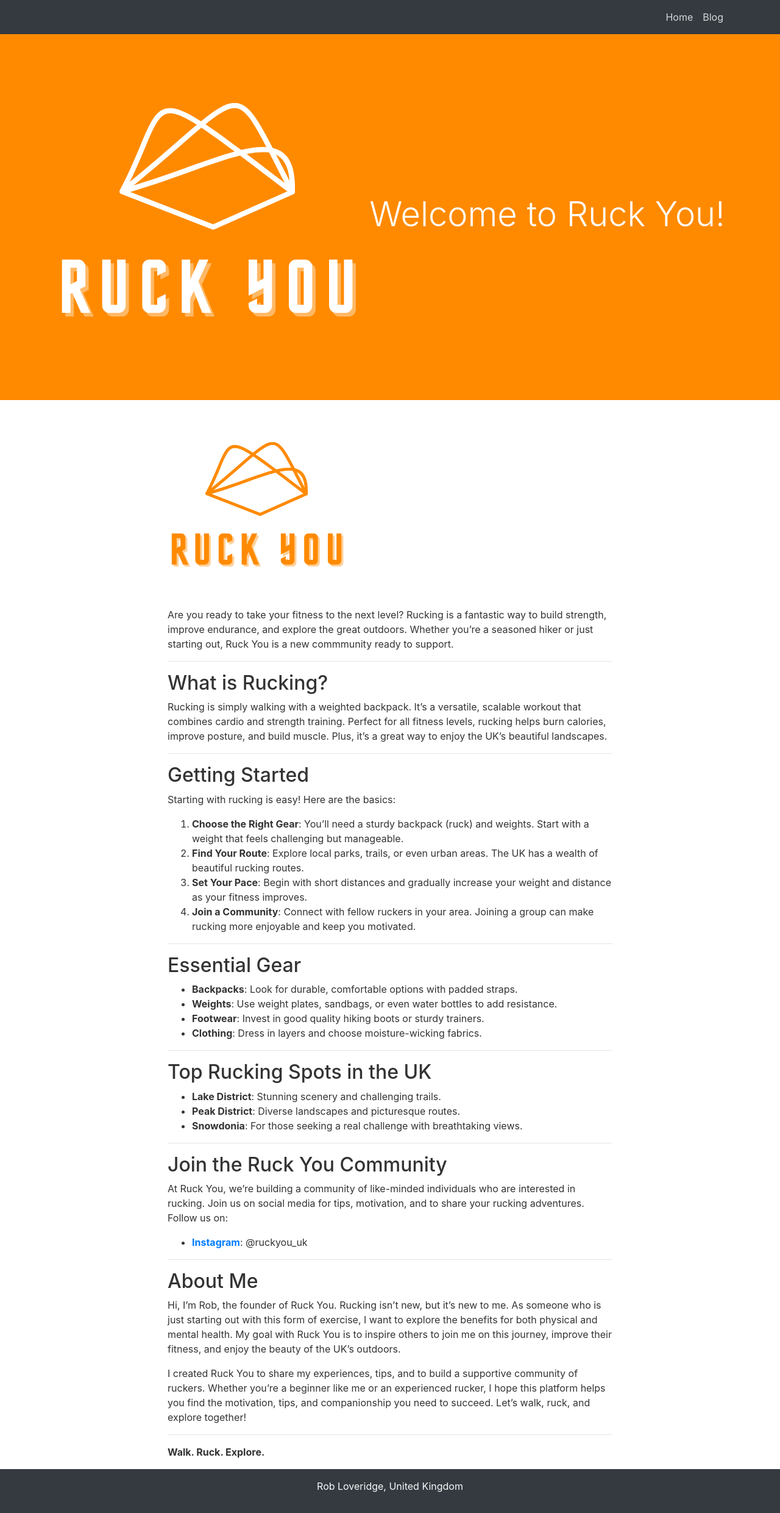
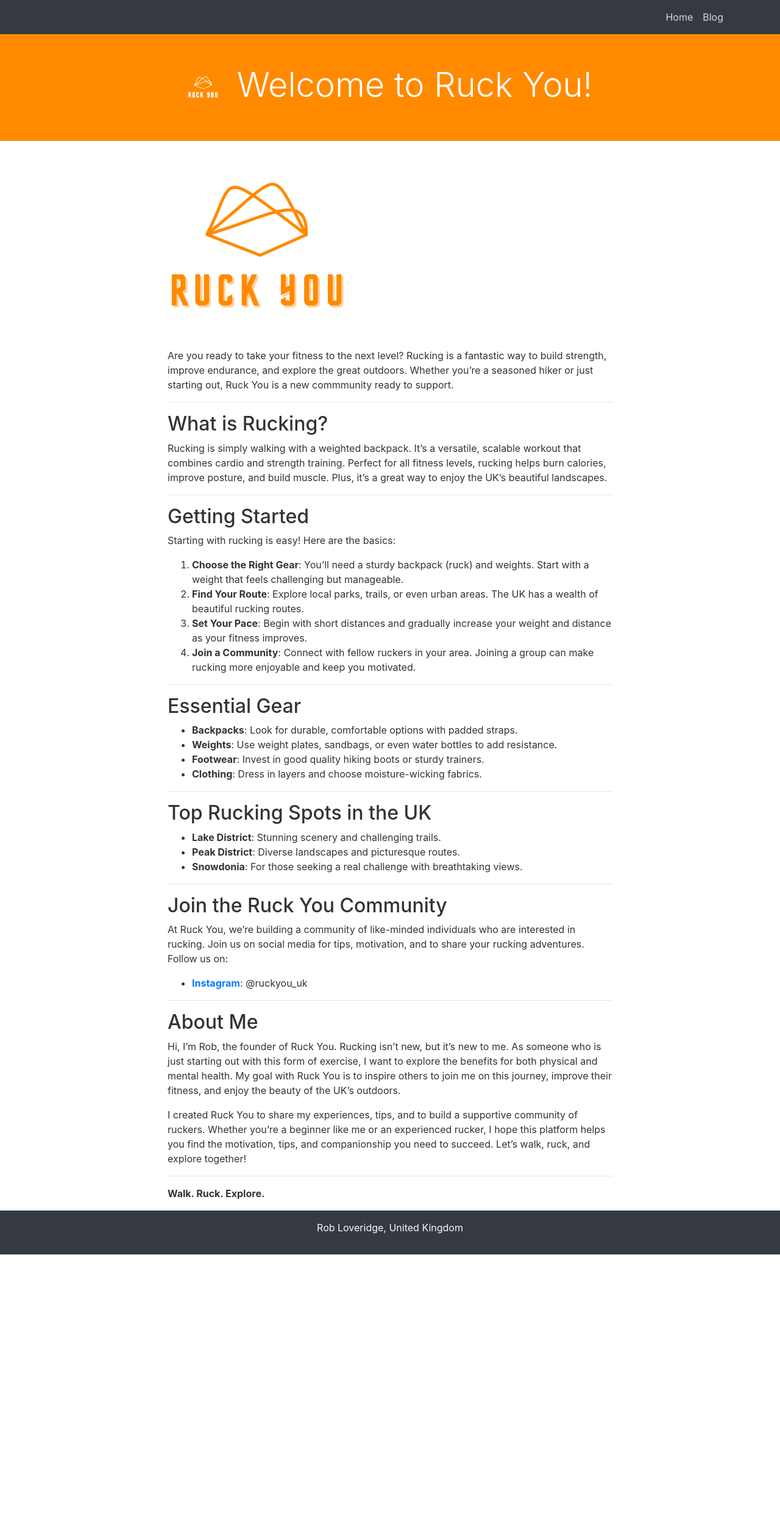
Before and after one commit to robertloveridge/ruckyou, a Jekyll site: the page built from index.md, in a window 1280 px wide. Shown: the whole page at 61% size. Built offline with Jekyll 4.4.1, drawn with Linux system fonts in a browser that asks for light colours; nearby versions of some CDN libraries; after the commit the page ends 2057 px from its top, so only the background shows below that.

Commit message:
Update style.css

```diff
--- a/css/style.css
+++ b/css/style.css
@@ -25,27 +25,9 @@
   color: #fff;
 }
 
-.social-icons a {
-  font-size: 24px;
-  margin-right: 15px;
-  color: #333;
-}
-
-.profile-img, .company-img {
-  float: left;
-  margin-right: 20px;
-  border-radius: 10px;
-  /* Make the image rounded */
-  border: 4px solid #fff;
-  /* Add a border */
-  box-shadow: 0 0 10px rgba(0, 0, 0, 0.1);
-  /* Add a shadow */
-  width: 200px;
-  /* Adjust the width */
-  height: 200px;
-  /* Adjust the height */
-  object-fit: cover;
-  /* Ensure the image covers the entire area */
+.logo {
+    height: 50px; /* Adjust the height as needed */
+    margin-right: 15px; /* Space between logo and text */
 }
 
 footer {
```
